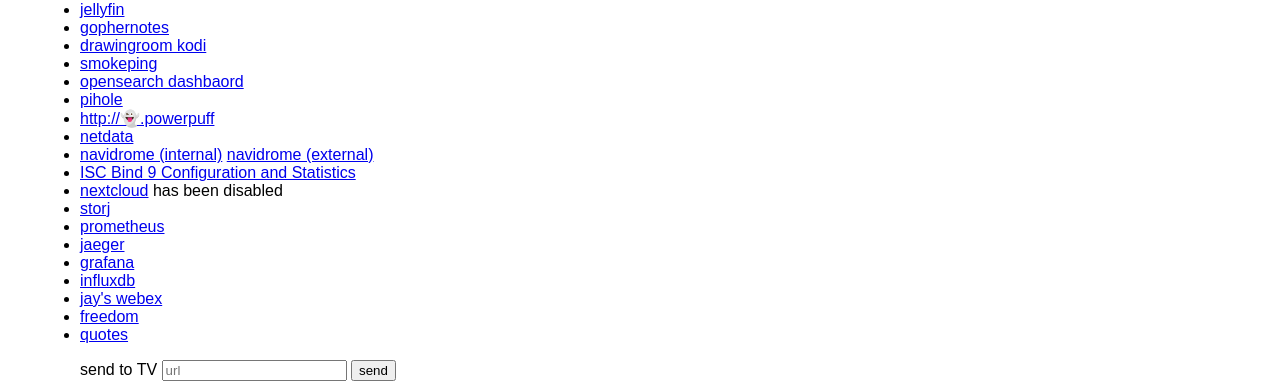
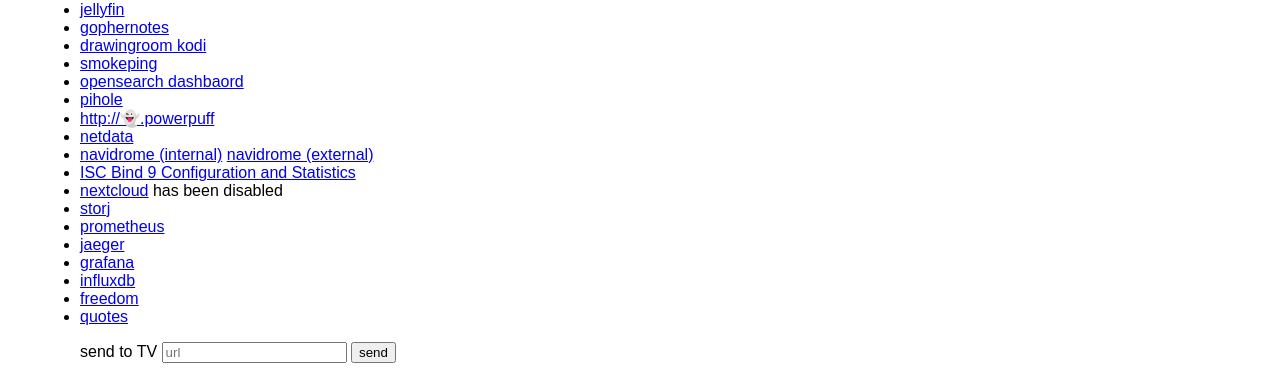
Before and after one commit to jrwren/etv, a website with bundled scripts: page index.html in a window 1280 px wide. Shown: the part 111-494 px from the top of the page. Built offline with nearby package versions, Linux system fonts and the light colour scheme; files whose address does not match are found by name.

Commit message:
remove dead webex link

```diff
--- a/index.html
+++ b/index.html
@@ -184,7 +184,6 @@
         <li><a href="http://delays.powerpuff:16686/search">jaeger</a>
         <li><a href="http://delays.powerpuff:3000">grafana</a>
         <li><a href="http://delays.powerpuff:8086/">influxdb</a>
-        <li><a href="https://cisco.webex.com/meet/jawren">jay's webex</a>
         <li><a href="https://fightingforfreedomwherevertherestroubl.e.will-seem-strangely.sexy">freedom</a>
         <li><a href="https://quotes.e.will-seem-strangely.sexy">quotes</a>
     </ul>
```
